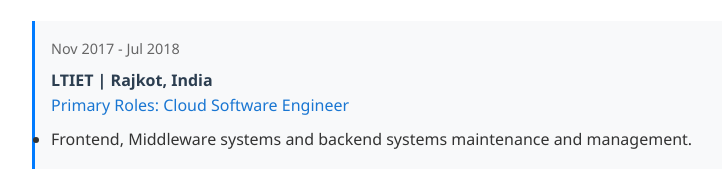
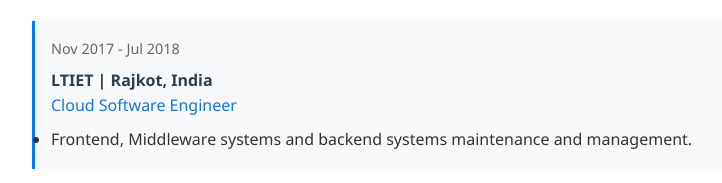
Before and after one commit to Hardikrepo/hardikrepo.github.io, a plain HTML site: page index.html in a window 1280 px wide. Shown: the part 968-1151 px from the top of the page, without its empty margins (140-862 px from the left). Drawn offline with Linux system fonts and the light colour scheme.

Commit message:
index.html

```diff
--- a/index.html
+++ b/index.html
@@ -281,7 +281,8 @@
     <div class="experience-item">
       <div class="date">Nov 2017 - Jul 2018</div>
       <div class="company">LTIET | Rajkot, India</div>
-      <div class="role">Primary Roles: Cloud Software Engineer</div>
+      <div class="role">Cloud Software Engineer</div>
+
       <ul>
         <li>
           Frontend, Middleware systems and backend systems maintenance and management.
```
